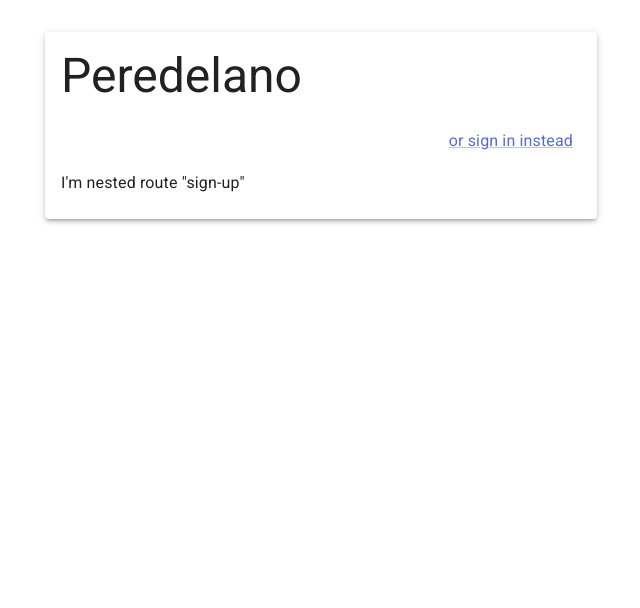
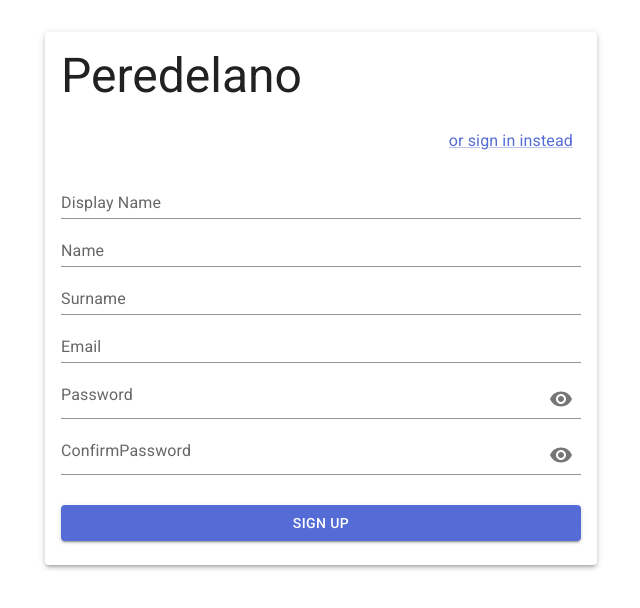
Before and after one commit to openworld-community/passport-front, a React (Vite) app: page /sign-up in a window 1280 px wide. Shown: the top 608 px of the page, without its empty margins (319-959 px from the left). Built offline with nearby package versions, Linux system fonts and the light colour scheme.

Commit message:
PAS-26 add initial signup layout

```diff
--- a/src/modules/sign-up/SignUpLayout.tsx
+++ b/src/modules/sign-up/SignUpLayout.tsx
@@ -1,5 +1,139 @@
-import Typography from '@mui/material/Typography';
+import Visibility from '@mui/icons-material/Visibility';
+import VisibilityOff from '@mui/icons-material/VisibilityOff';
+import { Button, IconButton, TextField } from '@mui/material';
+import { useFormik } from 'formik';
+import { MouseEvent, useState } from 'react';
+import * as Yup from 'yup';
+export const SignUpLayout = () => {
+  const [showPassword, setShowPassword] = useState(false);
+  const handleClickShowPassword = () => setShowPassword(show => !show);
+  const handleMouseDownPassword = (event: MouseEvent) => {
+    event.preventDefault();
+  };
+  const formik = useFormik({
+    initialValues: {
+      displayName: '',
+      name: '',
+      surname: '',
+      email: '',
+      password: '',
+      confirmPassword: null,
+    },
+    onSubmit: values => {
+      console.log('123');
+    },
+    validationSchema: Yup.object({
+      displayName: Yup.string().required('Display Name is required!'),
+      name: Yup.string().required('Name is required!'),
+      surname: Yup.string().required('Surname is required!'),
+      email: Yup.string().required('Email is required!').email('Email is invalid!'),
+      password: Yup.string().min(5).max(10).required('Password is required!'),
+      confirmPassword: Yup.string()
+        .nullable()
+        .oneOf([Yup.ref('password'), null], 'Passwords do not match!')
+        .required('Password confirmation is required!'),
+    }),
+  });
 
-export const SignUpLayout = () => {
-  return <Typography>I'm nested route "sign-up"</Typography>;
+  return (
+    <form onSubmit={formik.handleSubmit}>
+      <TextField
+        id="display-name"
+        label="Display Name"
+        variant="standard"
+        fullWidth
+        name="displayName"
+        value={formik.values.displayName}
+        onChange={formik.handleChange}
+        onBlur={formik.handleBlur}
+        error={!!formik.errors.displayName}
+        helperText={formik.errors.displayName}
+      />
+      <TextField
+        id="name"
+        label="Name"
+        variant="standard"
+        fullWidth
+        name="name"
+        value={formik.values.name}
+        onChange={formik.handleChange}
+        onBlur={formik.handleBlur}
+        helperText={formik.errors.name}
+        error={!!formik.errors.name}
+      />
+      <TextField
+        id="surname"
+        label="Surname"
+        variant="standard"
+        fullWidth
+        name="surname"
+        value={formik.values.surname}
+        onChange={formik.handleChange}
+        onBlur={formik.handleBlur}
+        error={!!formik.errors.surname}
+        helperText={formik.errors.surname}
+      />
+      <TextField
+        id="email"
+        label="Email"
+        variant="standard"
+        fullWidth
+        name="email"
+        value={formik.values.email}
+        onChange={formik.handleChange}
+        onBlur={formik.handleBlur}
+        error={!!formik.errors.email}
+        helperText={formik.errors.email}
+      />
+      <TextField
+        id="password"
+        label="Password"
+        variant="standard"
+        fullWidth
+        name="password"
+        value={formik.values.password}
+        onChange={formik.handleChange}
+        onBlur={formik.handleBlur}
+        error={!!formik.errors.password}
+        helperText={formik.errors.password}
+        InputProps={{
+          endAdornment: (
+            <IconButton
+              aria-label="toggle password visibility"
+              onClick={handleClickShowPassword}
+              onMouseDown={handleMouseDownPassword}
+            >
+              {showPassword ? <VisibilityOff /> : <Visibility />}
+            </IconButton>
+          ),
+        }}
+      />
+      <TextField
+        id="confirmPassword"
+        label="ConfirmPassword"
+        variant="standard"
+        fullWidth
+        name="confirmPassword"
+        value={formik.values.confirmPassword}
+        onChange={formik.handleChange}
+        onBlur={formik.handleBlur}
+        error={!!formik.errors.confirmPassword}
+        helperText={formik.errors.confirmPassword}
+        InputProps={{
+          endAdornment: (
+            <IconButton
+              aria-label="toggle password visibility"
+              onClick={handleClickShowPassword}
+              onMouseDown={handleMouseDownPassword}
+            >
+              {showPassword ? <VisibilityOff /> : <Visibility />}
+            </IconButton>
+          ),
+        }}
+      />
+      <Button type="submit" style={{ marginTop: '30px' }} variant="contained" fullWidth>
+        Sign Up
+      </Button>
+    </form>
+  );
 };
```
